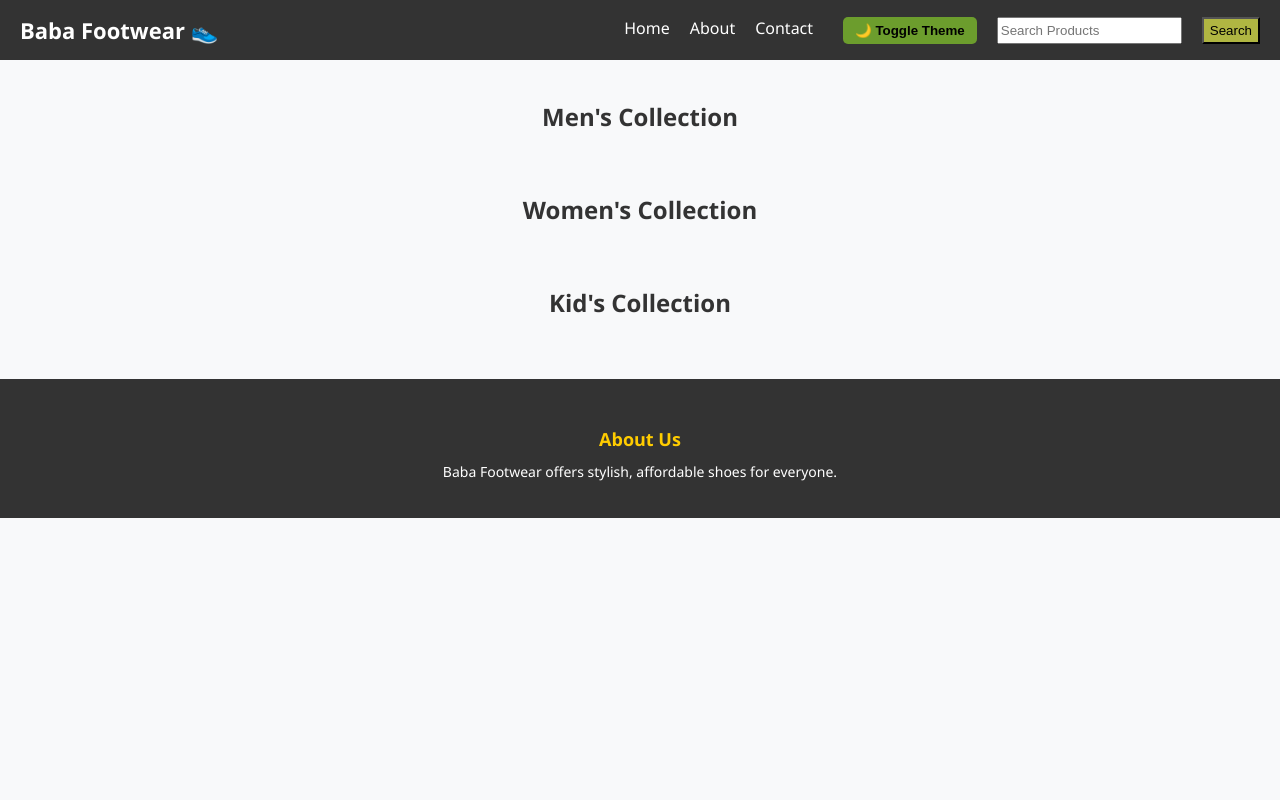
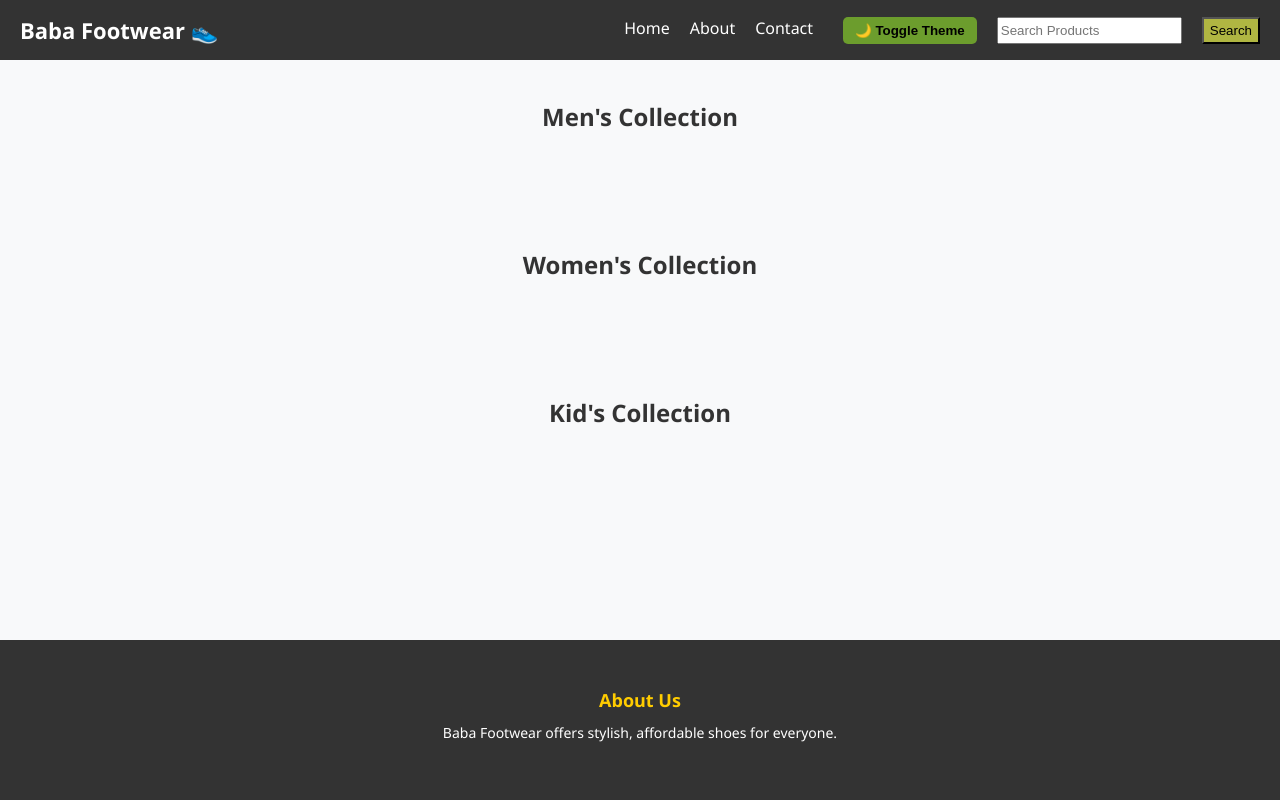
Before and after one commit to Student-Sneha09/Baba-Footwear-Backend, a Django app: page / in a window 1280 px wide. Run offline with Django 5.2, Linux system fonts and the light colour scheme; data that the repository does not hold is empty.

Commit message:
footer fixed may be

```diff
--- a/shop/static/shop/css/style.css
+++ b/shop/static/shop/css/style.css
@@ -1,9 +1,16 @@
-body {
+html,body {
   font-family: 'Segoe UI', sans-serif;
   margin: 0;
   padding: 0;
   background-color: #f8f9fa;
   text-align: center;
+  height: 100%;
+  display: flex;
+  flex-direction: column;
+}
+
+body > footer{
+  margin-top: auto;
 }
 
 header {
@@ -138,6 +145,8 @@ footer {
   padding: 30px 20px;
   margin-top: 40px;
   font-size: 14px;
+  height: 100px;
+  text-align: center;
 }
 
 .footer-container {
```
